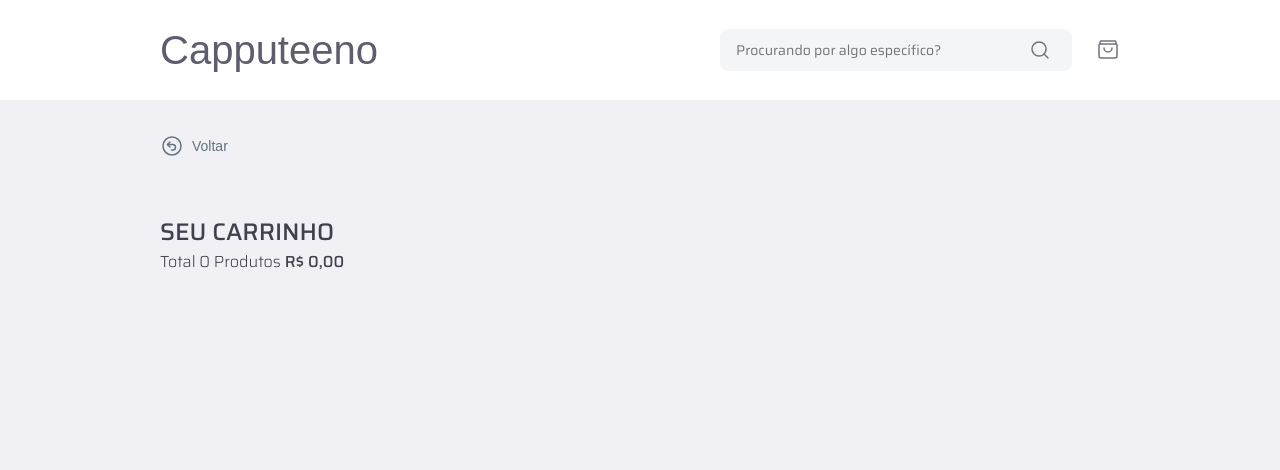
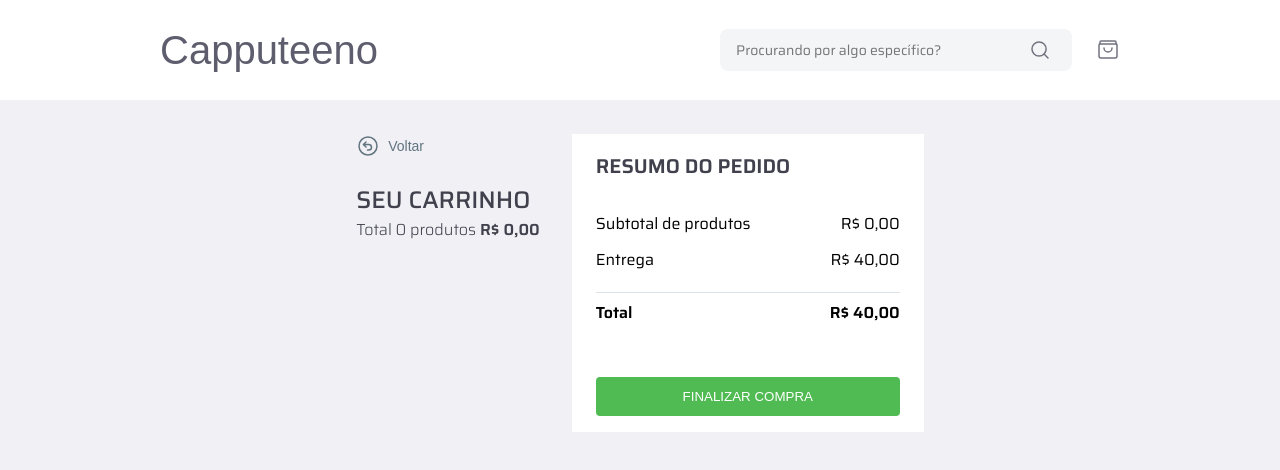
Before and after one commit to Walkerjony/E-commerce-Capputeeno, a Next.js app in the folder capputeeno/: page /cart in a window 1280 px wide. Shown: the top 470 px of the page. Built offline with nearby package versions, Linux system fonts and the light colour scheme; a web font is replaced by a local one.

Commit message:
feat: add cart page

```diff
--- a/capputeeno/src/app/cart/page.tsx
+++ b/capputeeno/src/app/cart/page.tsx
@@ -3,32 +3,31 @@
 import { BackBtn } from "@/components/back-button";
 import { CartItem } from "@/components/cart/cart-item";
 import { DefaultPageLayout } from "@/components/default-page-layout";
+import { Divider } from "@/components/divider";
 import { useLocalStorage } from "@/hooks/useLocalStorage";
-import { Product, ProductInCart } from "@/types/products";
+import { ProductInCart } from "@/types/products";
 import { formatPrice } from "@/utils/format-price";
 import { styled } from "styled-components";
 
-interface CartPageProps {
-
-}
-
 const Container = styled.div`
     display: flex;
-    justify-content: flex-start;
+    justify-content: center;
     flex-direction: column;
     gap: 32px;
-    color: var(--text-dark-2)
 
+    @media(min-width: ${props => props.theme.desktopBreakpoint}){
+        flex-direction: row;
+    }
 `
 
 const CartListContainer = styled.div`
-    margin-top: 24px;
-
     h3 {
         font-size: 24px;
         font-weight: 500;
         line-height: 150%;
         text-transform: uppercase;
+        color: var(--text-dark-2);
+        margin-top: 24px;
     }
 
     p {
@@ -38,9 +37,8 @@
         color: var(--text-dark-2);
 
         span {
-            font-weight: 500
+            font-weight: 600;
         }
-
     }
 `
 
@@ -53,35 +51,83 @@
     margin-top: 24px;
 `
 
+const CartResultContainer = styled.div`
+    display: flex;
+    flex-direction: column;
+    align-items: flex-start;
+    justify-content: flex-start;
+    min-width: 352px;
+    padding: 16px 24px;
 
+    background: white;
 
-export default function cartPage (){
-    const { value, updateLocalStorage } =  useLocalStorage<ProductInCart[]>('cart-items', [])
+    h3 {
+        font-weight: 600;
+        font-size: 20px;
+        color: var(--text-dark-2);
+        text-transform: uppercase;
+        margin-bottom: 30px;
+    }
+`
 
-    const calculateTotal = (value : ProductInCart[]) => {
+const TotalItem = styled.div<{ isBold: boolean}>`
+    display: flex;
+    align-items: center;
+    justify-content: space-between;
+    width: 100%;
+
+    font-weight: ${props => props.isBold ? '600' : '400'};
+    font-size: 16px;
+    line-height: 150%;
+
+    margin-bottom: 12px;
+`
+
+const ShopBtn = styled.button`
+    color: white;
+    border-radius: 4px;
+    background: var(--success-color);
+    padding: 12px;
+    width: 100%;
+    border: none;
+    margin-top: 40px;
+    cursor: pointer;
+`
+
+export default function CartPage(){
+    const { value, updateLocalStorage } = useLocalStorage<ProductInCart[]>("cart-items", [])
+
+    const calculateTotal = (value: ProductInCart[]) => {
        return value.reduce((sum, item) => sum += (item.price_in_cents * item.quantity), 0)
     }
 
     const cartTotal = formatPrice(calculateTotal(value))
+    const deliveryFee = 4000;
+    const cartTotalWithDelivery = formatPrice(calculateTotal(value) + deliveryFee)
 
     const handleUpdateQuantity = (id: string, quantity: number) => {
         const newValue = value.map(item => {
-            if(item.id != id) return item
-            return {...item, quantity: quantity}
+            if(item.id !== id) return item
+            return {...item, quantity: quantity }
         })
-        console.log(newValue)
         updateLocalStorage(newValue)
+    }
 
+    const handleDeleteItem = (id: string) => {
+        const newValue = value.filter(item => {
+            if(item.id !== id) return item
+        })
+        updateLocalStorage(newValue)
     }
 
     return(
         <DefaultPageLayout>
             <Container>
-                <BackBtn navigate={"/"}/>
                 <CartListContainer>
-                    <h3>Seu Carrinho</h3>
+                    <BackBtn navigate="/"/>
+                   <h3>Seu carrinho</h3>
                    <p>
-                        Total {value.length} Produtos
+                    Total {value.length} produtos
                     <span> {cartTotal}</span>
                    </p>
                    <CartList>
@@ -89,13 +135,29 @@
                         <CartItem
                             product={item}
                             key={item.id}
+                            handleDelete={handleDeleteItem}
                             handleUpdateQuantity={handleUpdateQuantity}
-                            />
-                        )}
+                        />)}
                    </CartList>
                 </CartListContainer>
+                <CartResultContainer>
+                    <h3>Resumo do Pedido</h3>
+                    <TotalItem isBold={false}>
+                        <p>Subtotal de produtos</p>
+                        <p>{cartTotal}</p>
+                    </TotalItem>
+                    <TotalItem isBold={false}>
+                        <p>Entrega</p>
+                        <p>{formatPrice(deliveryFee)}</p>
+                    </TotalItem>
+                    <Divider/>
+                    <TotalItem isBold>
+                        <p>Total</p>
+                        <p>{cartTotalWithDelivery}</p>
+                    </TotalItem>
+                    <ShopBtn>FINALIZAR COMPRA</ShopBtn>
+                </CartResultContainer>
             </Container>
         </DefaultPageLayout>
     )
-
 }
--- a/capputeeno/src/components/cart/cart-item.tsx
+++ b/capputeeno/src/components/cart/cart-item.tsx
@@ -2,10 +2,12 @@
 import { formatPrice } from "@/utils/format-price"
 import { ChangeEvent } from "react"
 import { styled } from "styled-components"
+import { DeleteIcon } from "../delete-icon"
 
 interface CartItemProps {
     product: ProductInCart
     handleUpdateQuantity(id: string, quantity: number): void
+    handleDelete(id: string): void
 }
 
 const Item = styled.li`
@@ -84,24 +86,28 @@
     font-size: 16px;
 `
 
-export function CartItem({ product, handleUpdateQuantity } : CartItemProps  ){
+
+export function CartItem({ product, handleUpdateQuantity, handleDelete } : CartItemProps  ){
     const handleChange = (e: ChangeEvent<HTMLSelectElement>) => {
         handleUpdateQuantity(product.id, Number(e.target.value))
     }
     return(
         <Item>
+            <button onClick={() => handleDelete(product.id)} aria-label="Deletar">
+            <DeleteIcon/>
+            </button>
             <img src={product.image_url}/>
             <div>
                 <h4>{product.name}</h4>
                 <p>{product.description}</p>
                 <div>
-                    <select value={product.quantity} onChange={handleChange}>
+                    <SelectQuantity value={product.quantity} onChange={handleChange}>
                         <option value={1}>1</option>
                         <option value={2}>2</option>
                         <option value={3}>3</option>
                         <option value={4}>4</option>
                         <option value={5}>5</option>
-                    </select>
+                    </SelectQuantity>
                     <span>{formatPrice(product.price_in_cents)}</span>
                 </div>
             </div>
--- /dev/null
+++ b/capputeeno/src/components/delete-icon.tsx
@@ -0,0 +1,14 @@
+
+
+export function DeleteIcon(){
+    return (
+        <svg width="24" height="24" viewBox="0 0 24 24" fill="none" xmlns="http://www.w3.org/2000/svg">
+            <path fill-rule="evenodd" clip-rule="evenodd" d="M16.1378 21H7.85782C6.81082 21 5.94082 20.192 5.86282 19.147L4.96582 7H18.9998L18.1328 19.142C18.0578 20.189 17.1868 21 16.1378 21V21Z" stroke="#DE3838" stroke-width="1.5" stroke-linecap="round" stroke-linejoin="round"/>
+            <path d="M12 11V17" stroke="#DE3838" stroke-width="1.5" stroke-linecap="round" stroke-linejoin="round"/>
+            <path d="M4 7H20" stroke="#DE3838" stroke-width="1.5" stroke-linecap="round" stroke-linejoin="round"/>
+            <path d="M17 7L15.987 4.298C15.694 3.517 14.948 3 14.114 3H9.886C9.052 3 8.306 3.517 8.013 4.298L7 7" stroke="#DE3838" stroke-width="1.5" stroke-linecap="round" stroke-linejoin="round"/>
+            <path d="M15.4298 11L14.9998 17" stroke="#DE3838" stroke-width="1.5" stroke-linecap="round" stroke-linejoin="round"/>
+            <path d="M8.57016 11L9.00016 17" stroke="#DE3838" stroke-width="1.5" stroke-linecap="round" stroke-linejoin="round"/>
+        </svg>
+    )
+}
```
Lines whose indentation alone changed are shown as unchanged.
